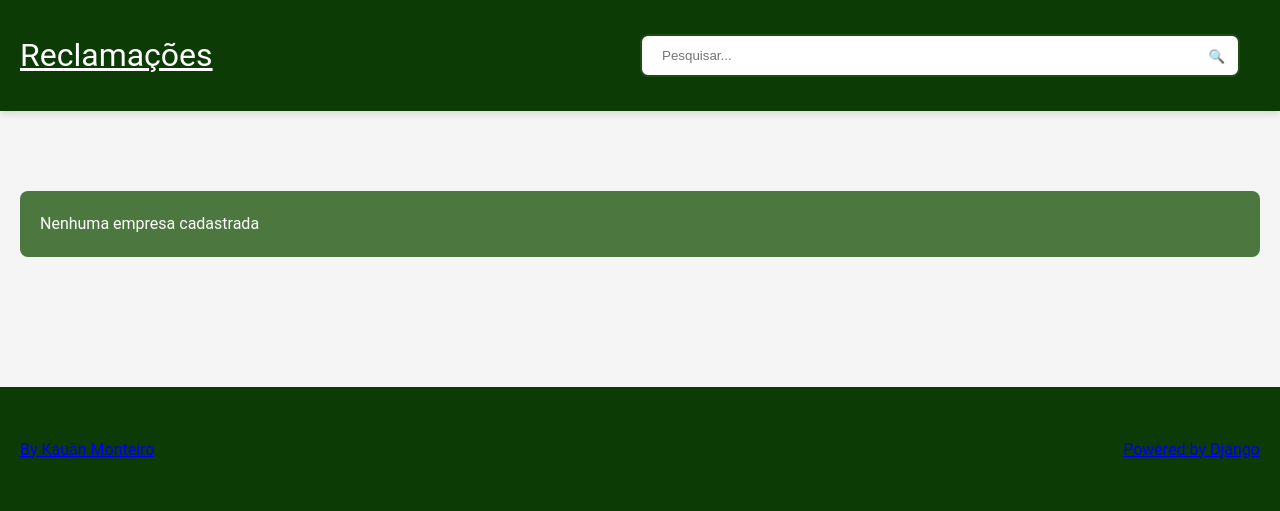
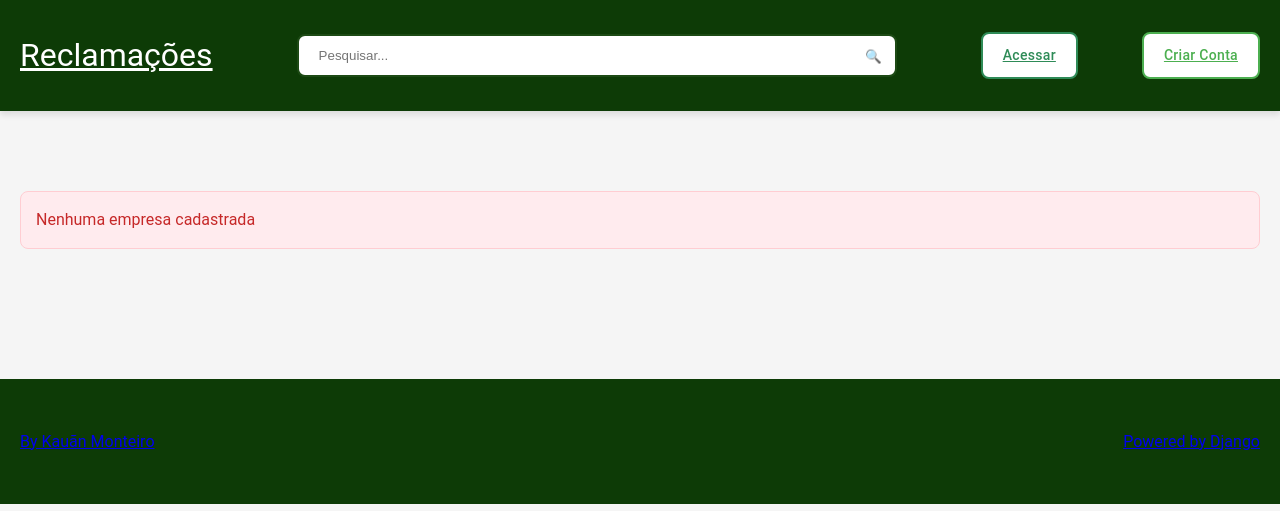
Before and after one commit to KauanMonteiro/Reclame, a Django app: page / in a window 1280 px wide. Shown: the top 511 px of the page. Run offline with Django 5.2, Linux system fonts and the light colour scheme; data that the repository does not hold is empty.

Commit message:
feat: Adiciona sistema de autenticação e controles de acesso
- Implementa cadastro, login e logout de usuários
- Adiciona restrições por cargo (usuário comum/admin)
- Cria templates estilizados para autenticação
- Integra proteção CSRF e gerenciamento de sessões
- Atualiza navegação com botões dinâmicos (login/logout)

```diff
--- a/reclamacoes/static/css/style.css
+++ b/reclamacoes/static/css/style.css
@@ -654,3 +654,89 @@ table.table th {
 table.table tr:hover {
   background-color: #f9f9f9;
 }
+.login-link {
+  margin-top: 2rem;
+  text-align: center;
+  font-size: 1.4rem;
+}
+
+.login-link a {
+  color: var(--color4);
+  text-decoration: none;
+  font-weight: bold;
+  transition: color 0.3s ease;
+}
+
+.login-link a:hover {
+  color: var(--color5);
+  text-decoration: underline;
+}
+
+.alert-box {
+  background-color: #ffebee;
+  color: #c62828;
+  padding: 1.5rem;
+  border-radius: var(--border-radius);
+  margin-bottom: 2rem;
+  border: 1px solid #ffcdd2;
+}
+
+
+
+
+.btn-login {
+  color: #2e8b57;
+  border: 2px solid #2e8b57;
+  background-color: white;
+  transition: all 0.3s ease;
+}
+
+.btn-login:hover {
+  background:var(--color5);
+  color: white;
+  transform: translateY(-1px);
+}
+
+.btn-signup {
+  color: #4caf50;
+  border: 2px solid #4caf50;
+  background-color: white;
+  transition: all 0.3s ease;
+}
+
+.btn-signup:hover {
+  background: var(--color5);
+  color: white;
+  transform: translateY(-1px);
+}
+
+.btn-logout {
+  color: #ff6347;
+  border: 2px solid #ff6347;
+  background-color: white;
+  transition: all 0.3s ease;
+}
+
+.btn-logout:hover {
+  background: #ff6347;
+  color: white;
+  transform: translateY(-1px);
+}
+
+.auth-text {
+  font-size: 1.4rem;
+  letter-spacing: 0.3px;
+  display: flex;
+  align-items: center;
+  gap: 0.6rem;
+  font-weight: 500;
+}
+.btn-admin {
+  color: #ffffff;
+  border: 2px solid #ffffff;
+}
+
+.btn-admin:hover {
+  color: white;
+  transform: translateY(-1px);
+}
--- a/reclamacoes/templates/pages/adminpage.html
+++ b/reclamacoes/templates/pages/adminpage.html
@@ -1,4 +1,5 @@
 {% include "partials/head.html" %}
+{% include "partials/header.html" %}
 
 <body>
     <div class="container">
--- /dev/null
+++ b/reclamacoes/templates/partials/auth-actions.html
@@ -0,0 +1,19 @@
+{% if user.is_authenticated %}
+    {% if user.is_staff or user.is_superuser %}
+        {% if request.path != '/area_admin/' %}
+            <a href="{% url 'area_admin' %}" class="btn btn-admin">
+                <span class="auth-text">Painel Admin</span>
+            </a>
+        {% endif %}
+    {% endif %}
+    <a href="{% url 'logout' %}" class="btn btn-logout">
+        <span class="auth-text">Sair</span>
+    </a>
+{% else %}
+    <a href="{% url 'login' %}" class="btn btn-login">
+        <span class="auth-text">Acessar</span>
+    </a>
+    <a href="{% url 'registro' %}" class="btn btn-signup">
+        <span class="auth-text">Criar Conta</span>
+    </a>
+{% endif %}
--- a/reclamacoes/templates/partials/header.html
+++ b/reclamacoes/templates/partials/header.html
@@ -9,6 +9,7 @@
             <input type="search" class="search-input" placeholder="Pesquisar...">
             <button type="submit" class="search-button">🔍</button>
         </form>
+        {% include "partials/auth-actions.html" %}
+
     </div>
 </header>
-</html>
--- a/reclamacoes/urls.py
+++ b/reclamacoes/urls.py
@@ -14,4 +14,7 @@ urlpatterns = [
     path('desbloquear/<int:reclamacao_id>/',views.desbloquear,name='desbloquear'),
     path('aprovar/<int:empresa_id>/', views.aprovar, name='aprovar'),
     path('rejeitar/<int:empresa_id>/', views.rejeitar, name='rejeitar'),
+    path('registro/', views.cadastro_usuario, name='registro'),
+    path('login/', views.login_usuario, name='login'),
+    path('logout/', views.logout, name='logout'),
 ]
--- a/reclamacoes/views.py
+++ b/reclamacoes/views.py
@@ -1,5 +1,10 @@
 from django.shortcuts import get_object_or_404, redirect, render
 from .models import Empresa,Reclamacao,Denuncia
+from django.contrib.auth.models import User
+from django.contrib.auth import authenticate, login
+from django.contrib.auth.decorators import login_required,user_passes_test
+from django.contrib.auth import logout as django_logout
+
 
 def home(request):
     empresa = Empresa.objects.all().filter(aprovar=True,rejeitar = False)
@@ -11,6 +16,8 @@ def ver_mais_empresa(request,empresa_id):
     reclamacoes = Reclamacao.objects.filter(empresa=empresa).order_by('-criado_em').filter(bloquear=False)
     return render(request, 'pages/ver_mais_empresa.html', {'empresa': empresa,'reclamacoes': reclamacoes})
 
+
+@login_required(login_url='/login/')
 def cadastrar_empresa(request):
     if request.method == 'POST':
         nome = request.POST.get('nome')
@@ -21,10 +28,12 @@ def cadastrar_empresa(request):
         return redirect('home')
     return render(request,'pages/cadastro_empresa.html')
 
+
 def ver_mais_reclamacao(request,reclamacao_id):
     reclamacao = get_object_or_404(Reclamacao,pk=reclamacao_id)
     return render(request,'pages/ver_mais_reclamacao.html',{'reclamacao':reclamacao})
 
+@login_required(login_url='/login/')
 def criar_reclamacao(request, empresa_id):
     empresa = get_object_or_404(Empresa, pk=empresa_id)
 
@@ -42,6 +51,7 @@ def criar_reclamacao(request, empresa_id):
 
     return render(request, 'pages/criar_reclamacao.html', {'empresa': empresa})
 
+@user_passes_test(lambda u: u.is_staff, login_url='/login/')
 def area_admin(request):
     reclamacoes_denuncias = Reclamacao.objects.filter(bloquear=False).order_by('-denuncias_count')
     reclamacoes = Reclamacao.objects.filter(bloquear=True).order_by('-denuncias_count')
@@ -80,6 +90,8 @@ def bloquear(request,reclamacao_id):
 
     return redirect(area_admin)
 
+
+
 def desbloquear(request,reclamacao_id):
     reclamacao = get_object_or_404(Reclamacao,pk=reclamacao_id)
 
@@ -89,14 +101,6 @@ def desbloquear(request,reclamacao_id):
 
     return redirect(area_admin)
 
-def aprovar(request,empresa_id):
-    empresa = get_object_or_404(Empresa,pk=empresa_id)
-
-    if request.method=='POST':
-        empresa.aprovar = True
-        empresa.save()
-
-    return redirect(area_admin)
 
 def aprovar(request,empresa_id):
     empresa = get_object_or_404(Empresa,pk=empresa_id)
@@ -118,3 +122,41 @@ def rejeitar(request,empresa_id):
         empresa.save()
 
     return redirect(area_admin)
+
+
+def cadastro_usuario(request):
+    if request.method == 'POST':
+        username = request.POST.get('username')
+        email = request.POST.get('email')
+        senha = request.POST.get('password')
+
+        if User.objects.filter(username=username).exists():
+            return render(request, 'registro.html', {'erro': 'Usuário já existe!'})
+
+        user = User.objects.create_user(username=username, password=senha, email=email)
+        user.save()
+
+        return redirect(login_usuario)
+
+    return render(request, 'pages/registro.html')
+
+def login_usuario(request):
+    if request.user.is_authenticated:
+        return redirect('home')
+    if request.method == 'POST':
+        username = request.POST.get('username')
+        senha = request.POST.get('password')
+
+        user = authenticate(request, username=username, password=senha)
+
+        if user is not None:
+            login(request, user)
+            return redirect(home)
+        else:
+            return render(request, 'pages/login.html', {'erro': 'Usuário ou senha incorretos'})
+
+    return render(request, 'pages/login.html')
+
+def logout(request):
+    django_logout(request)
+    return redirect(home)
```
Also changed, not shown: reclamacoes/templates/pages/login.html (added, +40 -0 lines), reclamacoes/templates/pages/registro.html (added, +41 -0 lines). Lines whose indentation alone changed are shown as unchanged.
